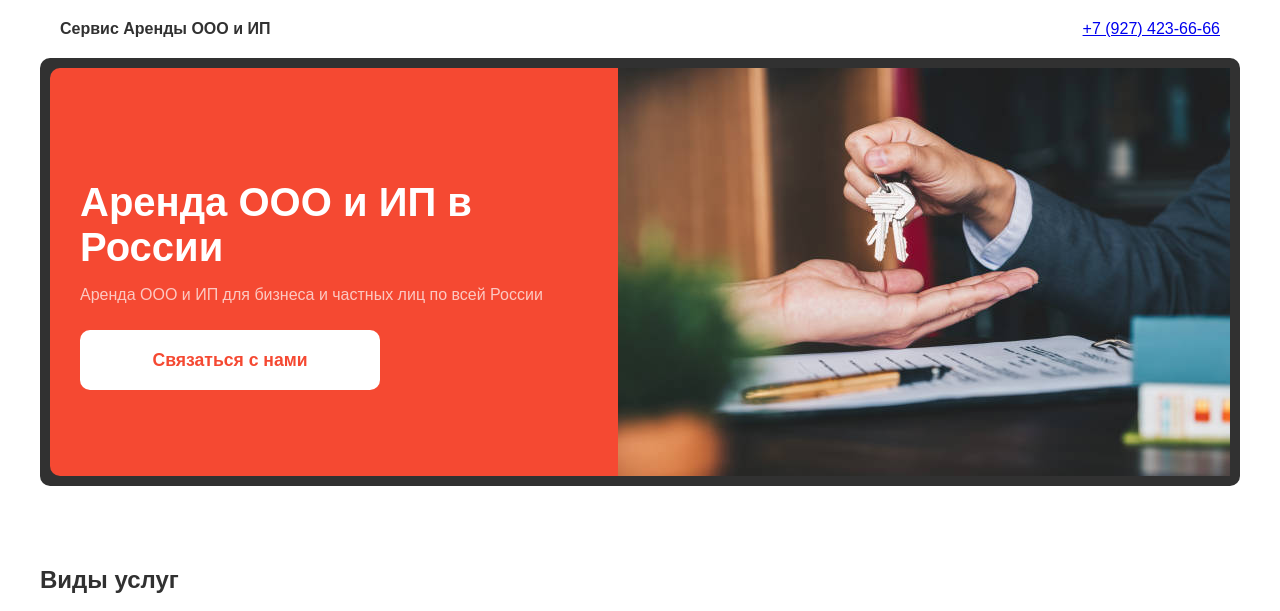
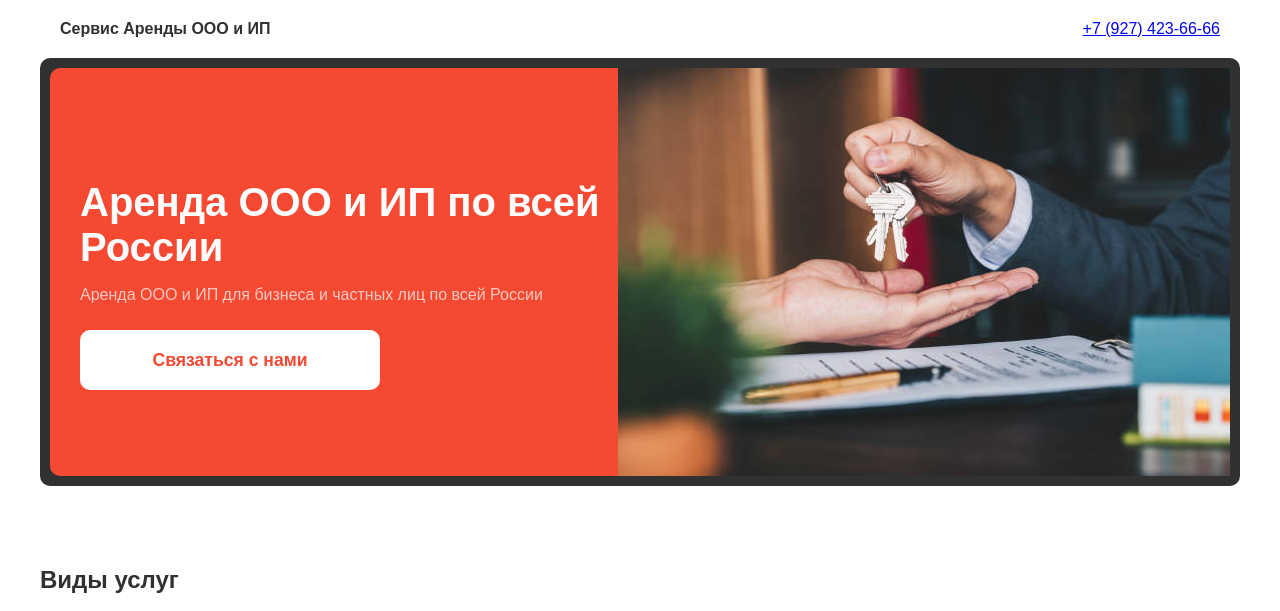
Before and after one commit to Lubava7/rental_services, a plain HTML site: page index.html in a window 1280 px wide. Shown: the top 611 px of the page. Drawn offline with Linux system fonts and the light colour scheme.

Commit message:
edited text

```diff
--- a/index.html
+++ b/index.html
@@ -16,7 +16,7 @@
       </container>
       <container>
         <div>
-          <h1>Аренда ООО и ИП в России</h1>
+          <h1>Аренда ООО и ИП по всей России</h1>
           <p>Аренда ООО и ИП для бизнеса и частных лиц по всей России</p>
           <button><a href="tel:+79274236666">Связаться с нами</a></button>
         </div>
```
